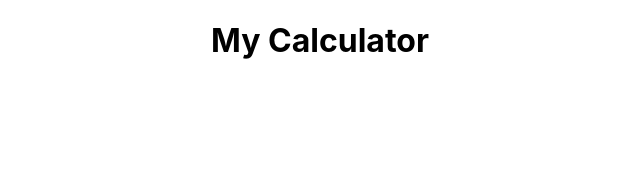
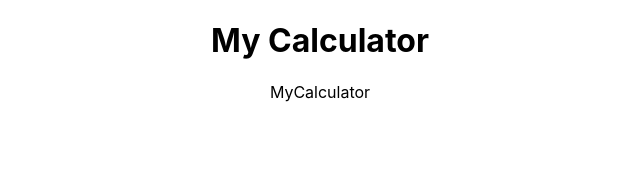
Before and after one commit to KUBAHO3/math-magicians, a React (Create React App) app: page / in a window 1280 px wide. Shown: the top 172 px of the page, without its empty margins (320-960 px from the left). Built offline with nearby package versions, Linux system fonts and the light colour scheme.

Commit message:
Call MyCalcutor component in app.js

```diff
--- a/src/App.js
+++ b/src/App.js
@@ -1,9 +1,11 @@
 import './App.css';
+import MyCalculator from './components/MyCalculator';
 
 function App() {
   return (
     <div className="App">
       <h1>My Calculator</h1>
+      <MyCalculator />
     </div>
   );
 }
--- a/src/components/MyCalculator.js
+++ b/src/components/MyCalculator.js
@@ -1,9 +1,9 @@
-import React from 'react'
+import React from 'react';
 
 function MyCalculator() {
   return (
     <div>MyCalculator</div>
-  )
+  );
 }
 
-export default MyCalculator
+export default MyCalculator;
```
